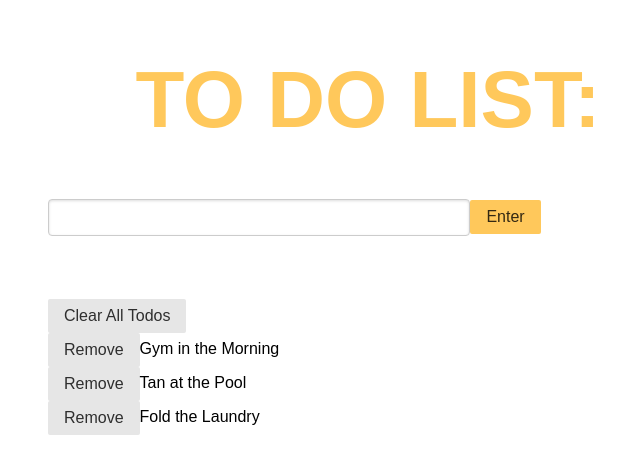
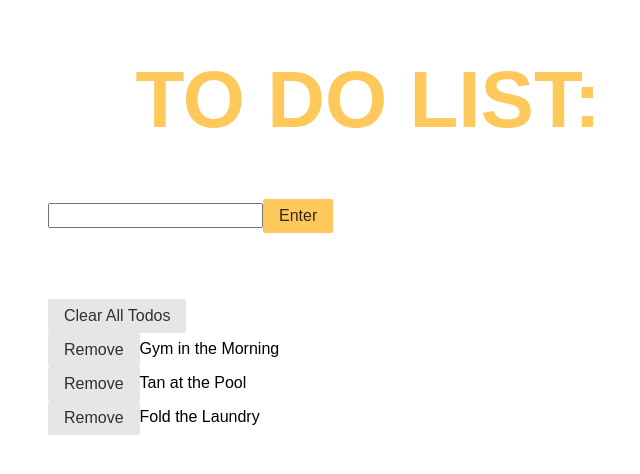
Before and after one commit to alexanderchoi/todos-extension, a React (Create React App) app: page / in a window 1280 px wide. Shown: the top 474 px of the page, without its empty margins (272-912 px from the left). Built offline with nearby package versions, Linux system fonts and the light colour scheme.

Commit message:
remove form

```diff
--- a/src/Components/Form.js
+++ b/src/Components/Form.js
@@ -29,7 +29,6 @@ class Form extends Component {
   render() {
     return(
       <div class="Form">
-        <form class="pure-form">
         <input
           type="text"
           value={this.state.inputValue}
@@ -42,7 +41,6 @@ class Form extends Component {
           class="pure-button button-secondary">
           Enter
         </button>
-        </form>
       </div>
     );
   }
```
Lines whose indentation alone changed are shown as unchanged.
